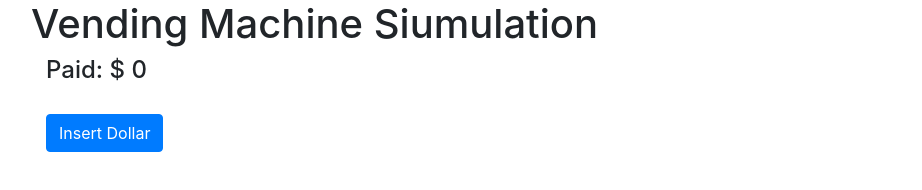
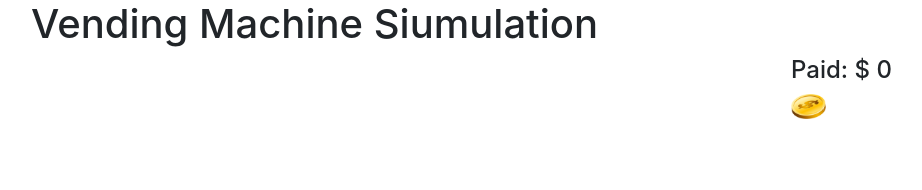
Before and after one commit to cherbear263/learn-typescript, a plain HTML site: page index.html in a window 1280 px wide. Shown: the whole page, without its empty margins (54-976 px from the left). Drawn offline with nearby package versions, Linux system fonts and the light colour scheme.

Commit message:
update html so clicking on coin adds to total

```diff
--- a/index.html
+++ b/index.html
@@ -9,6 +9,7 @@
     <body>
         <div class="container">
             <h1>Vending Machine Siumulation</h1>
+        <div class="row">
             <div class = "col-md-8">
 
             </div>
@@ -16,13 +17,14 @@
                 <h4>
                     Paid: $
                     <span id="total" data-bind = "text: paid"></span>
-                    <br/><br/>
-                    <button class="btn btn-primary"
-                    onclick="machine.acceptCoin(new Dollar())">
-                Insert Dollar</button>
                 </h4>
+                <div data-bind="foreach: acceptedCoins">
+                    <img class="coin" data-bind="attr: { src: getImageUrl(),
+                        alt: value }, click: $parent.acceptCoin"/>
+
+                </div>
             </div>
-
+        </div>
         </div>
         <script type="text/javascript" src="js/lib/knockout-3.5.0.js"></script>
         <script src="js/app.js"></script>
--- a/js/app.js
+++ b/js/app.js
@@ -24,6 +24,7 @@ var VendingMachine = /** @class */ (function () {
     function VendingMachine() {
         var _this = this;
         this.paid = ko.observable(0);
+        this.acceptedCoins = [new Dollar()];
         this.acceptCoin = function (coin) {
             var oldTotal = _this.paid();
             _this.paid(oldTotal + coin.Value);
--- a/site.css
+++ b/site.css
@@ -36,6 +36,9 @@ body {
     animation-name: drop;
     animation-duration: 2s;
 }
+.coin {
+    max-width: 35px;
+}
 
 @keyframes rotate {
     33% { transform: rotate(-15deg); }
```
Also changed, not shown: 1 other file.
